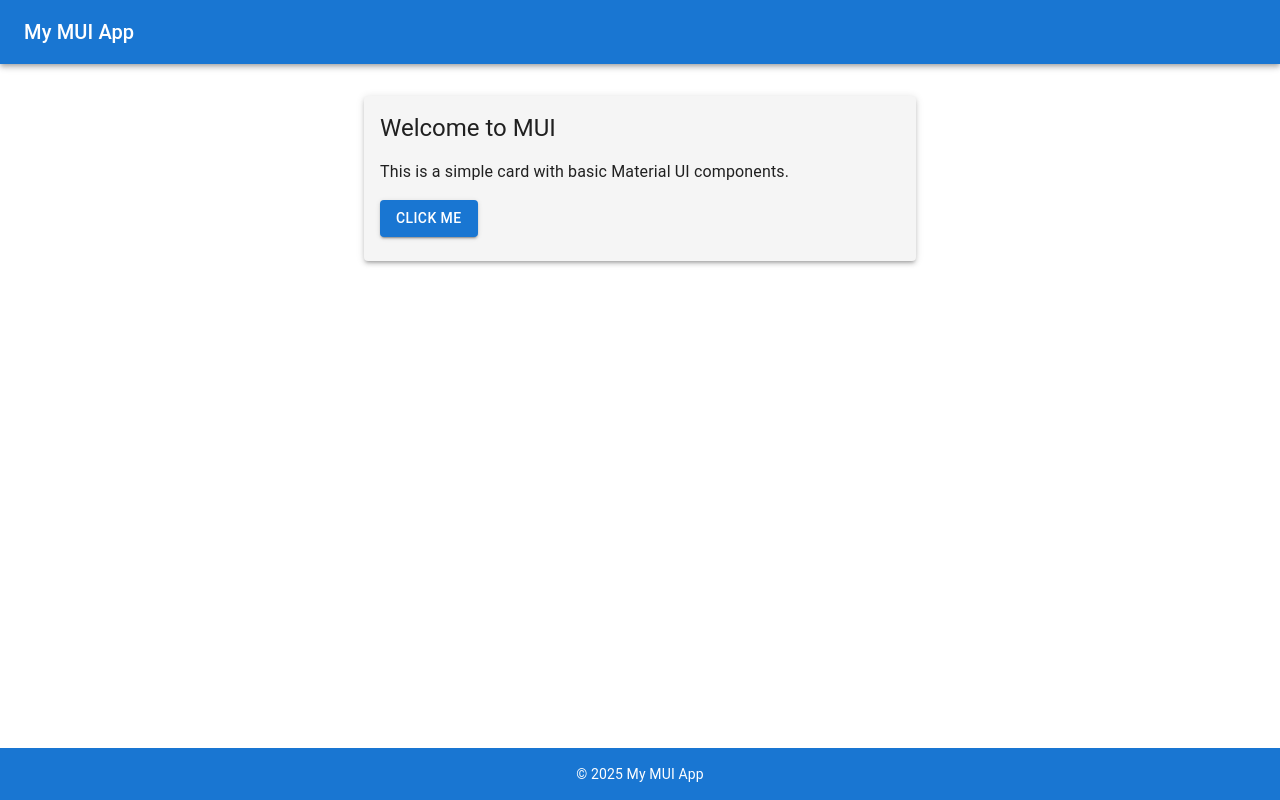
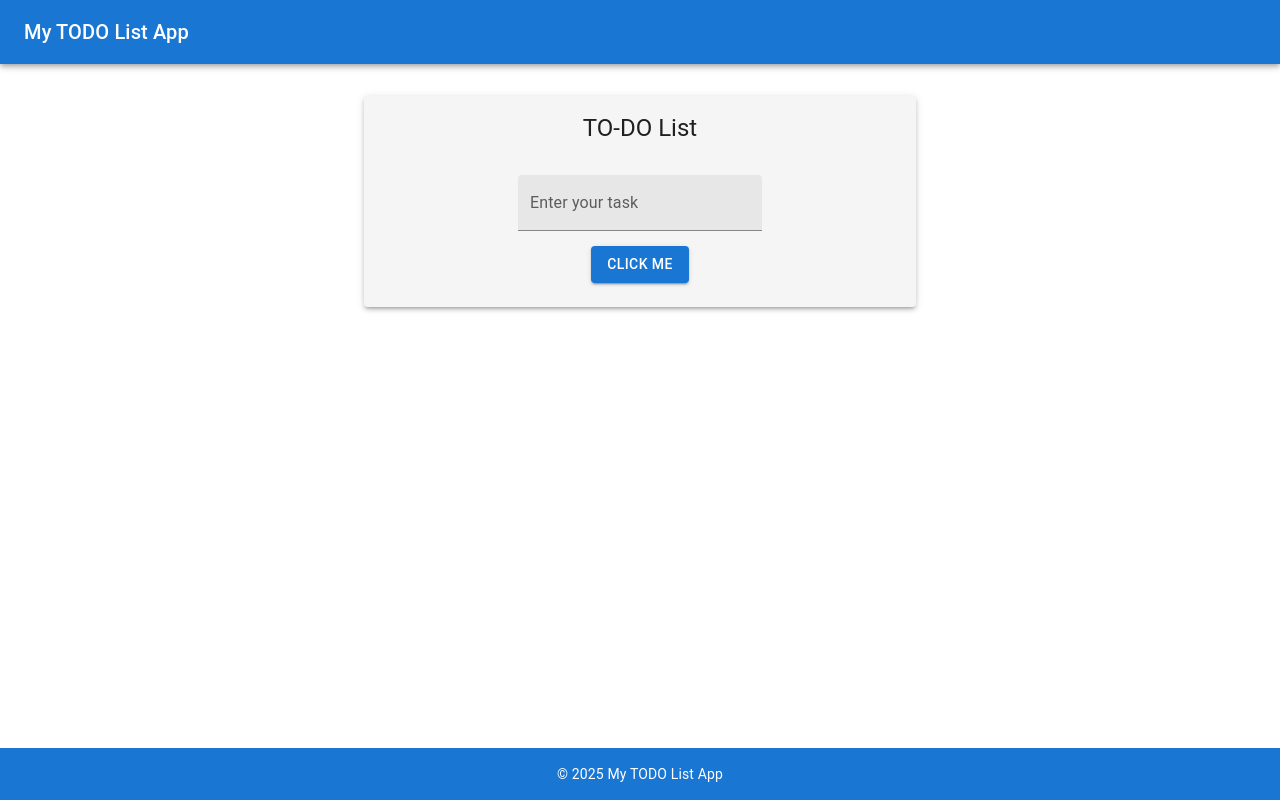
Before and after one commit to humaid-mobiloitte/todo-list, a React (Vite) app: page / in a window 1280 px wide. Built offline with nearby package versions, Linux system fonts and the light colour scheme.

Commit message:
made some advancement in css

```diff
--- a/src/App.jsx
+++ b/src/App.jsx
@@ -1,5 +1,5 @@
 import React from 'react';
-import { AppBar, Toolbar, Typography, Card, CardContent, Button, Container, Box, CssBaseline } from '@mui/material';
+import { AppBar, Toolbar, Typography, Card, CardContent, Button, Container, Box, CssBaseline,TextField } from '@mui/material';
 
 function App() {
   return (
@@ -8,20 +8,18 @@ function App() {
       {/* Navbar */}
       <AppBar position="sticky">
         <Toolbar>
-          <Typography variant="h6">My MUI App</Typography>
+          <Typography variant="h6">My TODO List App</Typography>
         </Toolbar>
       </AppBar>
 
       {/* Main Content */}
       <Container maxWidth="sm" sx={{ flex: 1, mt: 4 }}>
         <Card sx={{ backgroundColor: '#f5f5f5', boxShadow: 3 }}>
-          <CardContent>
+          <CardContent style={{ display: 'flex', flexDirection: 'column', alignItems:'center',gap:'15px'}}>
             <Typography variant="h5" sx={{ mb: 2 }}>
-              Welcome to MUI
+              TO-DO List
             </Typography>
-            <Typography variant="body1" sx={{ mb: 2 }}>
-              This is a simple card with basic Material UI components.
-            </Typography>
+            <TextField id="filled-basic" label="Enter your task" variant="filled" />
             <Button variant="contained" color="primary">Click Me</Button>
           </CardContent>
         </Card>
@@ -29,7 +27,7 @@ function App() {
 
       {/* Footer */}
       <Box sx={{ bgcolor: '#1976d2', color: 'white', p: 2, textAlign: 'center' }}>
-        <Typography variant="body2">© 2025 My MUI App</Typography>
+        <Typography variant="body2">© 2025 My TODO List App</Typography>
       </Box>
     </div>
   );
```
